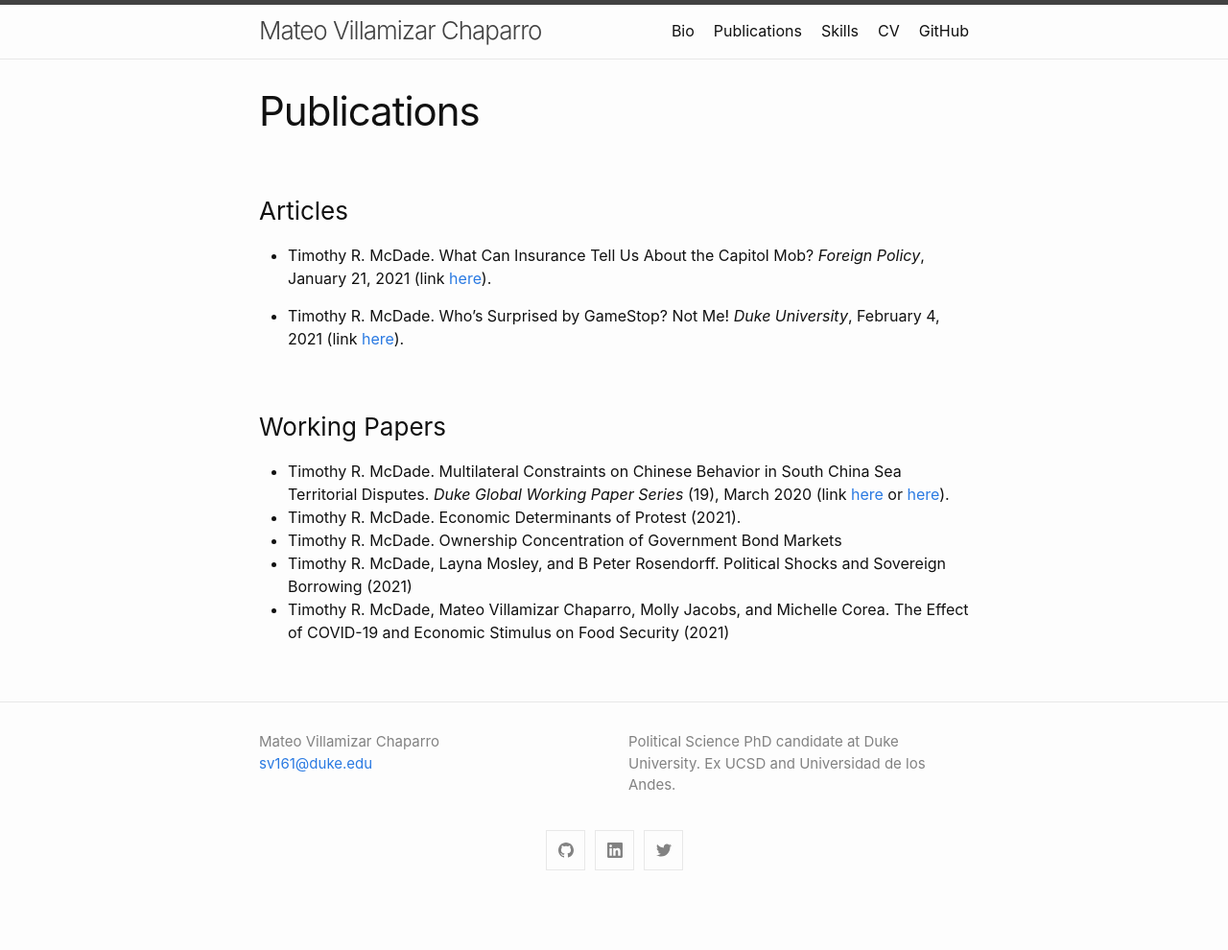
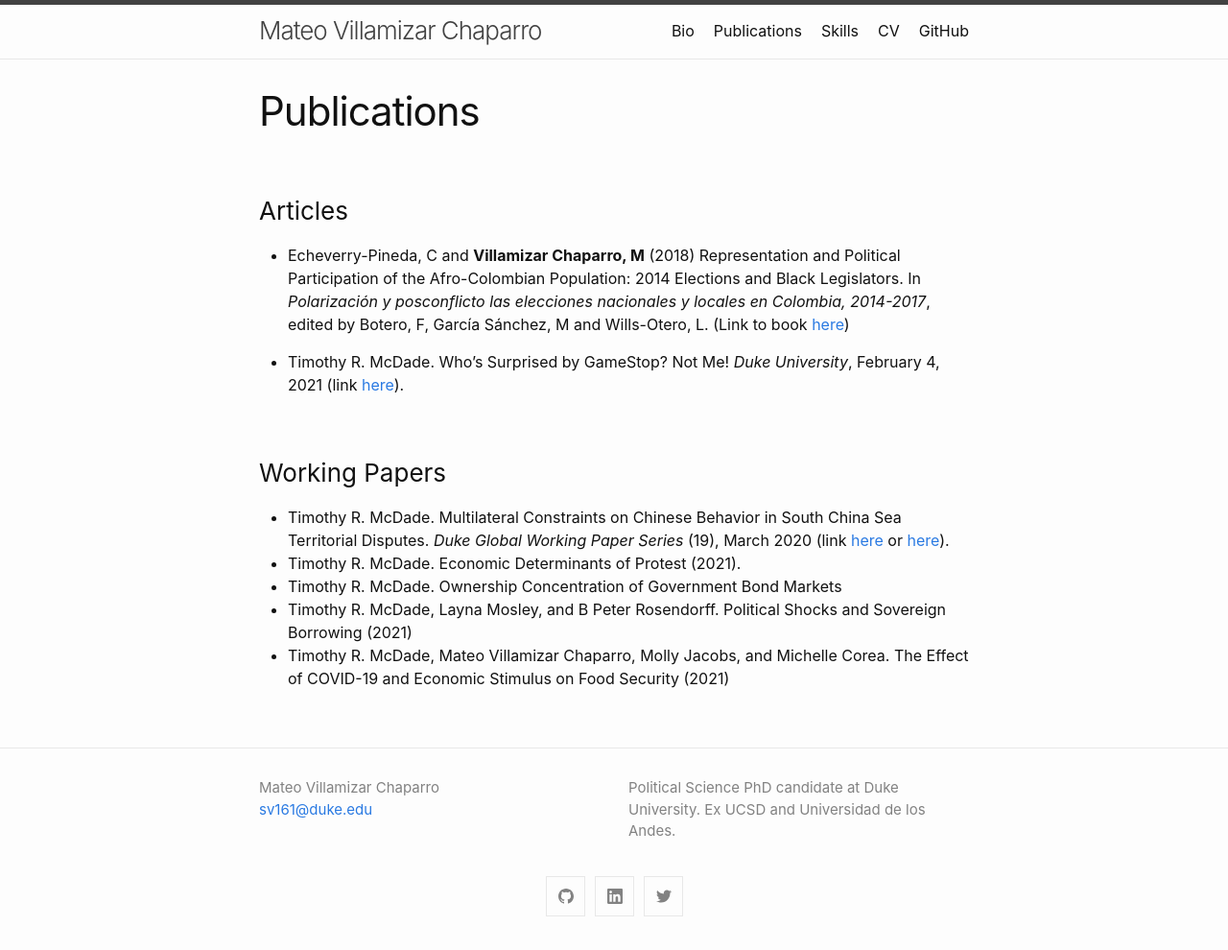
Before and after one commit to MateoVillamizarChaparro/MateoVillamizarChaparro.github.io, a Jekyll site: the page built from publications.md, in a window 1280 px wide. Shown: the whole page at 96% size. Built offline with Jekyll 4.4.1, drawn with Linux system fonts in a browser that asks for light colours; our own code applies the rules of GitHub Pages for plain Markdown files; before the commit the page ends 942 px from its top, so only the background shows below that.

Commit message:
Update publications.md

```diff
--- a/publications.md
+++ b/publications.md
@@ -4,7 +4,7 @@ title: Publications
 
 ### Articles
 
-  - Timothy R. McDade. What Can Insurance Tell Us About the Capitol Mob? *Foreign Policy*, January 21, 2021 (link [here](https://foreignpolicy.com/2021/01/21/what-can-insurance-tell-us-about-the-capitol-mob/)).
+  - Echeverry-Pineda, C and **Villamizar Chaparro, M** (2018) Representation and Political Participation of the Afro-Colombian Population: 2014 Elections and Black Legislators. In *Polarización y posconflicto las elecciones nacionales y locales en Colombia, 2014-2017*, edited by Botero, F, García Sánchez, M and Wills-Otero, L. (Link to book [here](https://uniandes.edu.co/es/publicaciones/libro-polarizacion-y-posconflicto-felipe-botero-miguel-garcia-sanchez-laura-wills-otero))
 
   - Timothy R. McDade. Who's Surprised by GameStop? Not Me! *Duke University*, February 4, 2021 (link [here](https://medium.com/dukeuniversity/whos-surprised-by-gamestop-not-me-741bbc1d92cf)).
 
```
